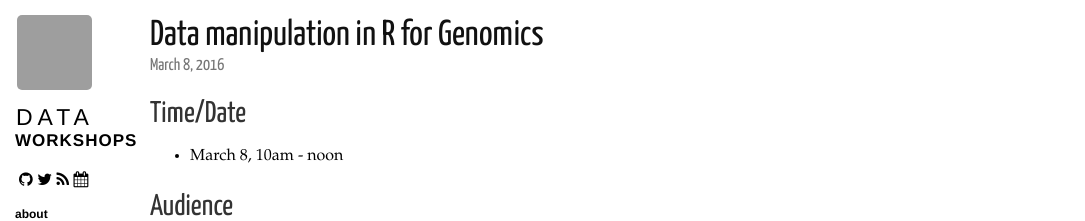
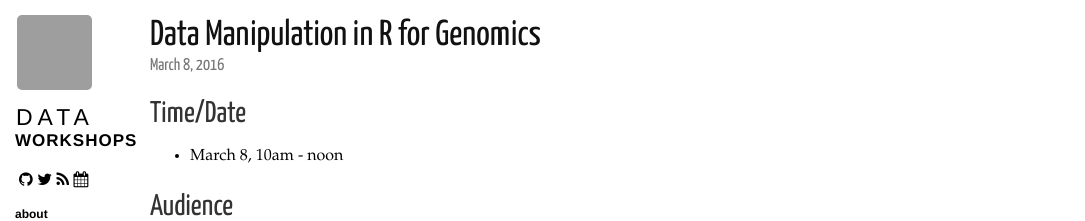
Before and after one commit to ucsdlib/workshops, a Jekyll site: the page built from _posts/2016-03-08-r-data-manipulation.markdown, in a window 1280 px wide. Shown: the top 221 px of the page, without its empty margins (0-1085 px from the left). Built offline with Jekyll 4.4.1, drawn with Linux system fonts in a browser that asks for light colours; nearby versions of some CDN libraries; Markdown is read by kramdown in place of the engine named in the settings; grey boxes are pictures that could not be loaded.

```diff
--- a/_posts/2016-03-08-r-data-manipulation.markdown
+++ b/_posts/2016-03-08-r-data-manipulation.markdown
@@ -1,6 +1,6 @@
 ---
 layout: post
-title: Data manipulation in R for Genomics
+title: Data Manipulation in R for Genomics
 category: posts r
 ---
 
```
